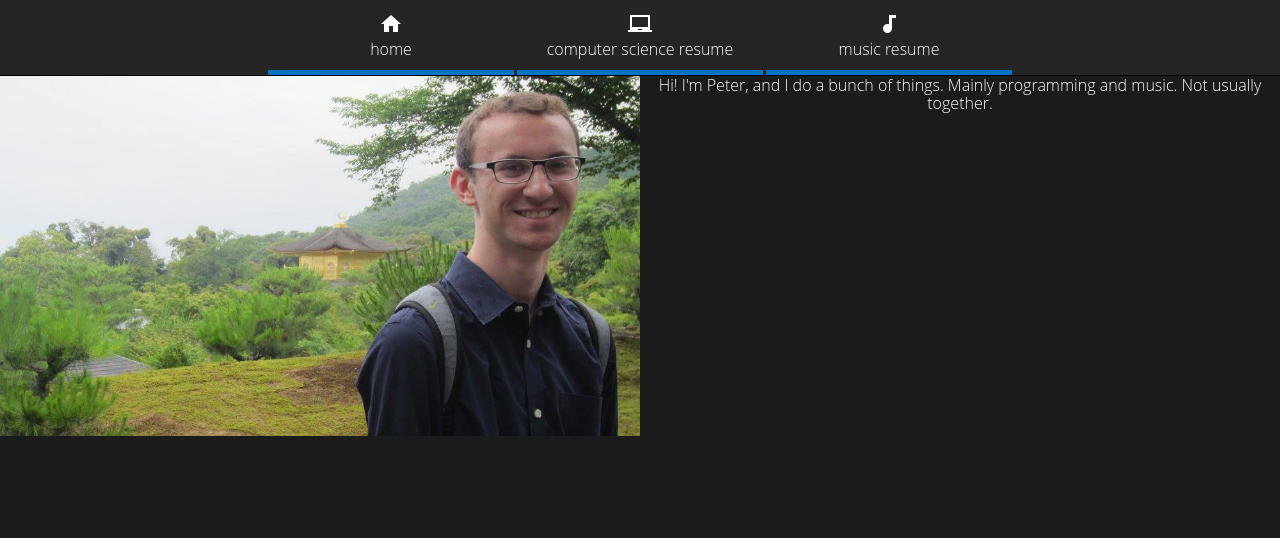
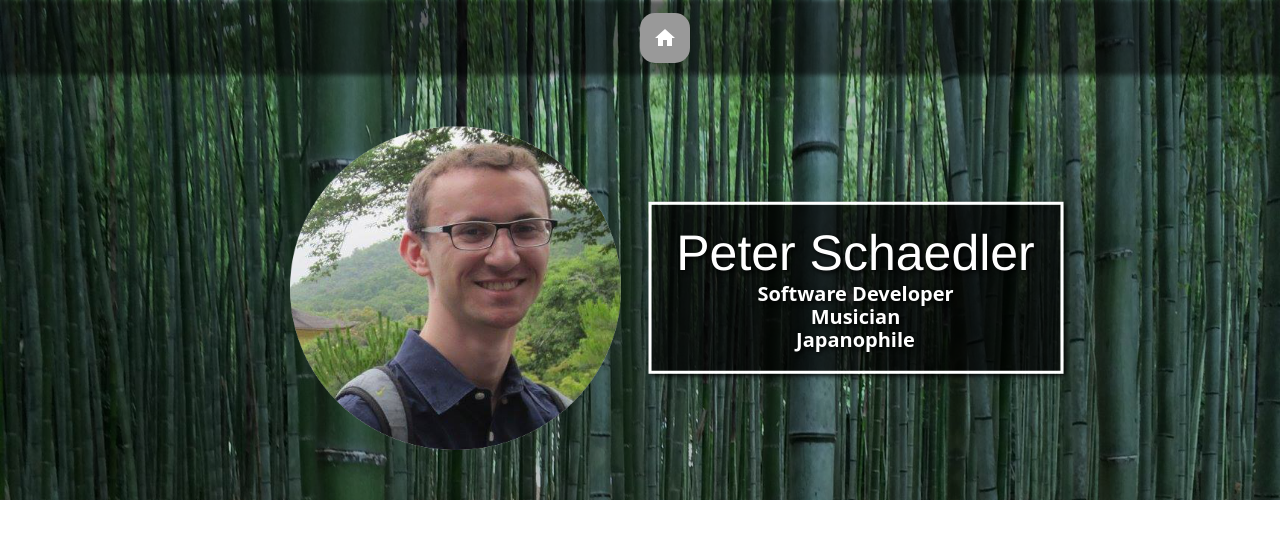
Before and after one commit to pwschaedler/pwschaedler.github.io, a plain HTML site: page index.html in a window 1280 px wide. Drawn offline with Linux system fonts and the light colour scheme.

Commit message:
Change around design

```diff
--- a/index.html
+++ b/index.html
@@ -8,16 +8,23 @@
 </head>
 <body>
     <header>
-        <ul>
-            <a href="index.html"><li><img src="ic_home_white_24px.svg"><br><span class="text">home</span></li></a>
-            <a href="index.html"><li><img src="ic_laptop_chromebook_white_24px.svg"><br><span class="text">computer science resume</span></li></a>
-            <a href="index.html"><li><img src="ic_audiotrack_white_24px.svg"><br><span class="text">music resume</span></li></a>
-        </ul>
+        <div id="black_block"></div>
+        <a href="index.html"><div id="home_icon"><img src="ic_home_white_24px.svg"></div></a>
     </header>
-    <div id="itron"> <!-- This is a joke that I probably won't remember in the future. -->
-        <div id="prof-image"><img src="profile_japan.jpg" alt="A picture of me!"></div>
-        <div id="prof-text">
-            <span id="text-inner">Hi! I'm Peter, and I do a bunch of things. Mainly programming and music. Not usually together.</span>
+    <div id="bamboo">
+        <img src="bamboo.jpg">
+    </div>
+    <div id="bamboo-black"></div>
+    <div id="intro">
+        <div id="prof-image"><img src="profile_japan_circle.png" alt="A picture of me!"></div>
+        <div id="prof-text-outer-box">
+            <div id="prof-text-blur"></div>
+            <div id="prof-text-inner-box">
+                <div id="prof-text">
+                    <span id="name">Peter Schaedler</span><br>
+                    <span id="whatiam">Software Developer<br>Musician<br>Japanophile</span>
+                </div>
+            </div>
         </div>
     </div>
 </body>
--- a/style.css
+++ b/style.css
@@ -1,88 +1,141 @@
 body {
-    background-color: #1b1b1b;
+    background-color: white;/* #1b1b1b; */
     font-family: "Open Sans", "Segoe UI", "Helvetica Neue", "Arial", sans-serif;
-    font-weight: 200;
-    color: white;
+    color: black;
+    position: relative;
 }
 
 header {
-    background-color: #252526;
-    height: 75px;
-    border-bottom: solid black 1px;
-    margin: auto;
-    text-transform: lowercase;
+    position: relative;
+    z-index: 3;
 }
 
-header > ul {
-    list-style: none;
-    display: table;
-    margin: auto;
-    height: 100%;
-    table-layout: fixed;
-    width: 750px;
-    border-spacing: 3px 0px;
-    padding: 0px;
+header #black_block {
+    background-color: black; /* #252526; */
+    opacity: .5;
+    height: 75px;
+    width: 100%;
+    /* border-bottom: solid black 1px; */
+    position: fixed;
+    top: 0;
+    filter: blur(2px);
+    -ms-filter: blur(2px);
+    -moz-filter: blur(2px);
+    -webkit-filter: blur(2px);
+    -o-filter: blur(2px);
 }
 
-@media (min-width: 750px) {
-    .text {
-        visibility: visible;
-    }
-
-    header > ul {
-        width: 750px;
-    }
+header #home_icon {
+    height: 50px;
+    width: 50px;
+    position: fixed;
+    top: 13px;
+    left: 50%;
+    background-color: #999999;
+    border-radius: 15px;
+    filter: blur(0px);
+    -ms-filter: blur(0px);
+    -moz-filter: blur(0px);
+    -webkit-filter: blur(0px);
+    -o-filter: blur(0px);
 }
 
-@media (max-width: 750px) {
-    .text {
-        display: none;
-    }
-
-    header > ul {
-        width: auto;
-    }
+#home_icon > img {
+    height: 24px;
+    width: 24px;
+    position: absolute;
+    top: 50%;
+    left: 50%;
+    margin: -12px 0 0 -12px;
+    filter: blur(0px);
+    -ms-filter: blur(0px);
+    -moz-filter: blur(0px);
+    -webkit-filter: blur(0px);
+    -o-filter: blur(0px);
 }
 
-header > ul > a {
-    color: inherit;
-    text-decoration: none;
-    display: table-cell;
-    padding: 0px 25px;
-    height: 100%;
-    vertical-align: middle;
-    text-align: center;
-    border-bottom: solid #0075C4 5px;
+#bamboo {
+    position: absolute;
+    z-index: 0;
 }
 
-header > ul > a:hover {
-    color: #72C7FF;
-    border-bottom: solid #72C7FF 5px;
+#bamboo img {
+    width: 100%;
+    height: 500px;
 }
 
-#itron {
+#bamboo-black {
+    position: absolute;
+    z-index: 1;
     width: 100%;
+    height: 500px;
+    background-color: black;
+    opacity: .25;
+}
+
+#intro {
     position: relative;
-    overflow: auto;
+    top: 75px;
+    z-index: 1;
+    width: 800px;
+    margin: auto;
 }
 
 #prof-image {
-    width: 50%;
+    position: relative;
     float: left;
+    padding: 50px;
 }
 
 #prof-image img {
+    height: 325px;
+}
+
+#prof-text-outer-box {
+    position: relative;
+    height: 425px;
+    width: 369px;
+    float: right;
+}
+
+#prof-text-blur {
     width: 100%;
-    height: auto;
+    height: 126px;
+    position: absolute;
+    z-index: 0;
+    top: 50%;
+    left: 50%;
+    transform: translate(-50%, -50%);
+    padding: 20px;
+    background-color: black;
+    opacity: .75;
+}
+
+#prof-text-inner-box {
+    width: 100%;
+    position: absolute;
+    top: 50%;
+    left: 50%;
+    transform: translate(-50%, -50%);
+    border: solid white;
+    padding: 20px;
+    box-shadow: 2px 2px 5px black;
 }
 
 #prof-text {
-    width: 50%;
-    height: 100%;
-    float: left;
+    display: relative;
+    color: white;
+    text-shadow: 2px 2px 5px black;
     text-align: center;
 }
 
-#text-inner {
-    display: block;
+#name {
+    font-family: "Helvetica Neue", "Open Sans", "Segoe UI", "Arial", sans-serif;
+    font-size: 50px;
+    font-weight: 100;
 }
+
+#whatiam {
+    font-size: 20px;
+    font-weight: 700;
+}
```
Also changed, not shown: bamboo.jpg (added), profile_japan_circle.png (added).
